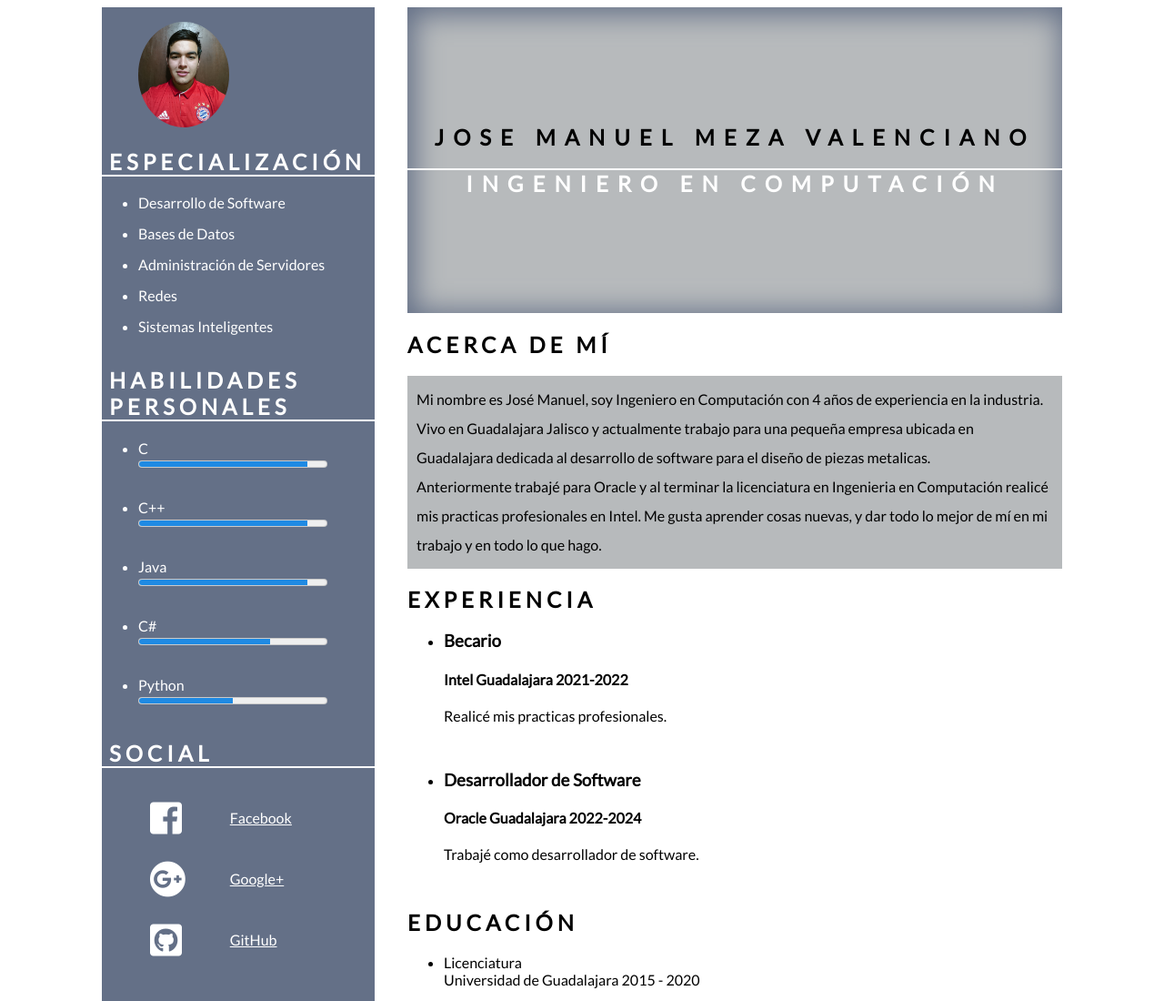
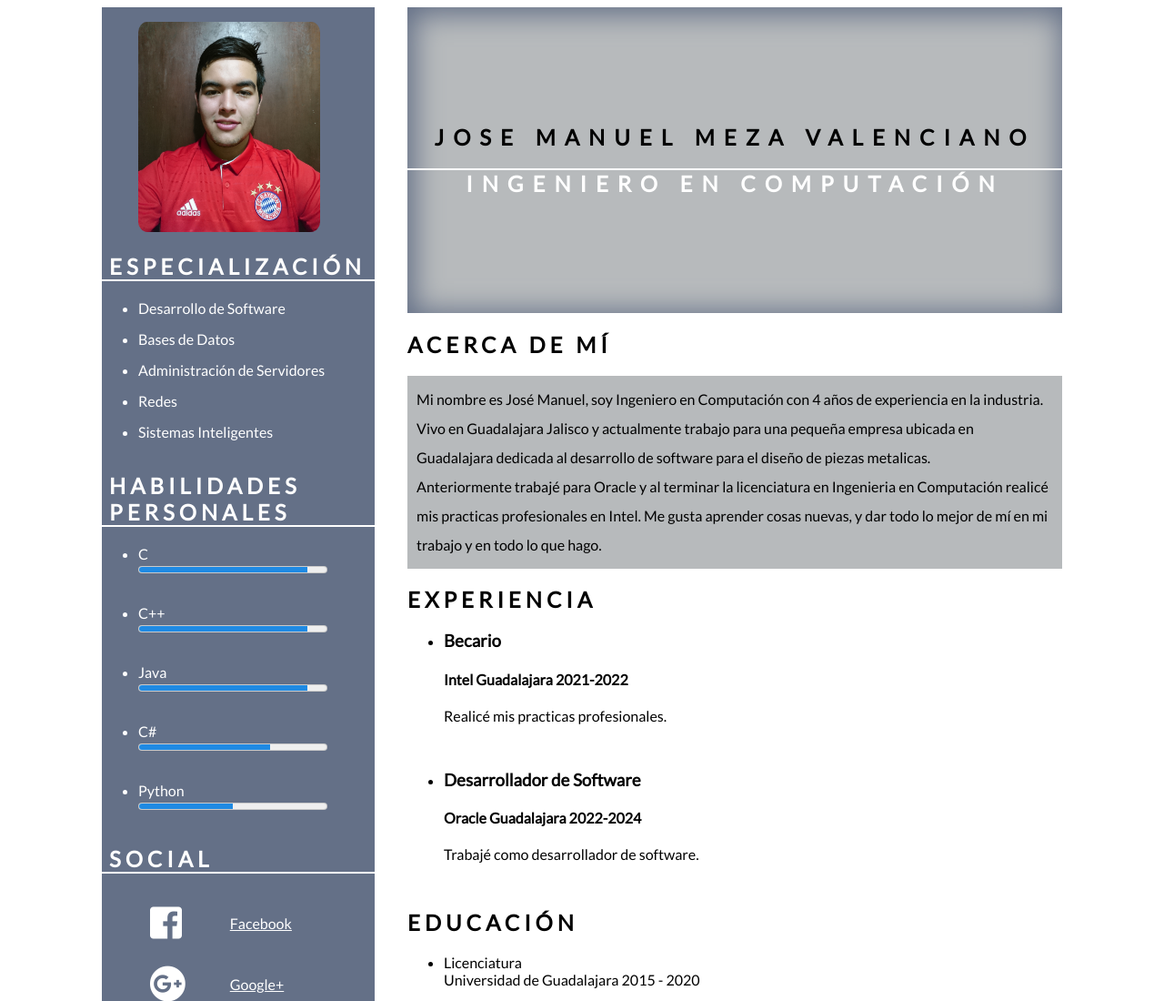
Before and after one commit to meloth96/cv, a plain HTML site: page index.html in a window 1280 px wide. Shown: the top 1100 px of the page at 91% size. Drawn offline with Linux system fonts and the light colour scheme.

Commit message:
Se modifico la forma de la foto de perfil

```diff
--- a/css/main.css
+++ b/css/main.css
@@ -41,8 +41,8 @@ aside section h2:first-child{
 }
 
 #profile-pic img{
-  border-radius: 50%;
-  width: 100px;
+  border-radius: 5%;
+  width: 200px;
   height: auto;
 }
 
```
